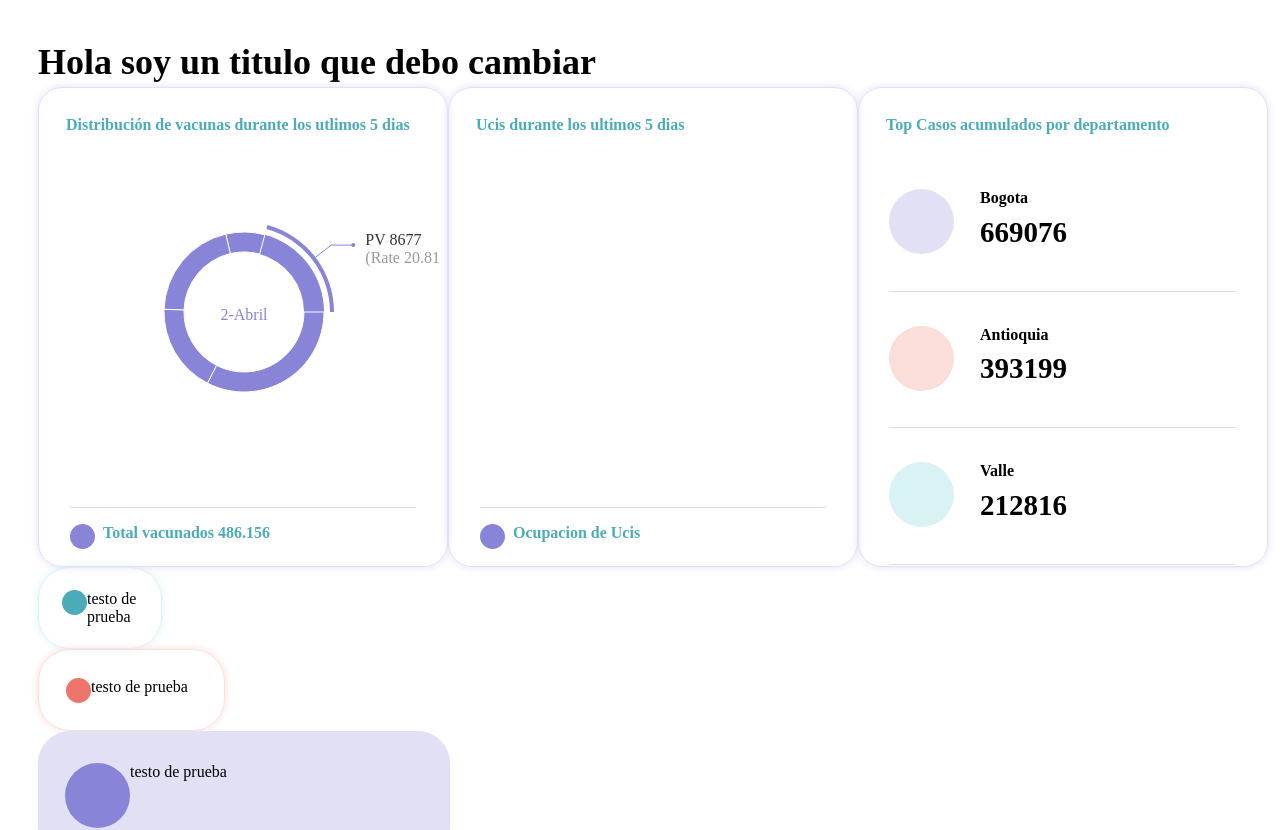
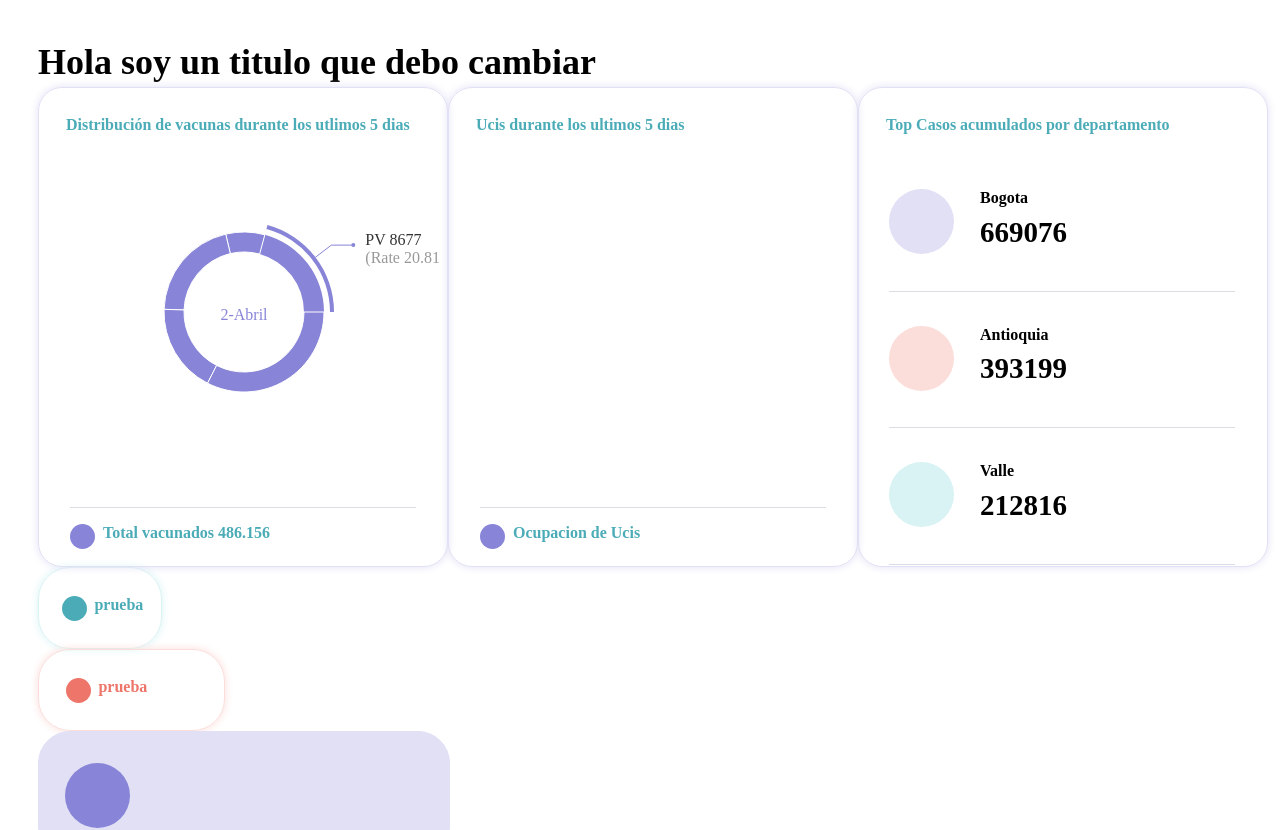
Before and after one commit to NicolasDevel/vaccine-dashboard, a React (Create React App) app: page / in a window 1280 px wide. Shown: the top 830 px of the page. Built offline with nearby package versions, Linux system fonts and the light colour scheme; no server answers; a web font is replaced by a local one.

Commit message:
two cards

```diff
--- a/src/components/card-rectangle/CardRectangle.tsx
+++ b/src/components/card-rectangle/CardRectangle.tsx
@@ -9,7 +9,6 @@ export const CardRectangle:React.FC<ISquareCard> = ({children,backgroundColor='w
                 <Circle size={sizeCircle} color={colorCircle}/>
             </section>
             <section className='body-container'>
-                testo de prueba
                 {children}
             </section>
         </div>
--- /dev/null
+++ b/src/components/card-xs/CardSmall.tsx
@@ -0,0 +1,14 @@
+import { ICardXs } from "./Interface";
+import {CardRectangle} from '../card-rectangle/CardRectangle';
+import { Subtitle } from '../titles/Titles';
+
+import './CardXs.scss';
+
+
+export  const CardSmall:React.FC<ICardXs> = ({cardSquare, text}) =>{
+    return <div className={'card-xs'}>
+        <CardRectangle {...cardSquare}>
+            <Subtitle text={text} color={cardSquare.colorCircle}/>
+        </CardRectangle>
+    </div>
+}
--- /dev/null
+++ b/src/components/card-xs/CardXs.scss
@@ -0,0 +1,5 @@
+.card-xs{
+  .body-container{
+    margin-left: 10%;
+  }
+}
--- /dev/null
+++ b/src/components/card-xs/Interface.ts
@@ -0,0 +1,6 @@
+import { ISquareCard } from "../card-rectangle/Interface";
+
+export interface ICardXs {
+    cardSquare  :  ISquareCard,
+    text      :   string;
+}
--- a/src/components/titles/Interface.ts
+++ b/src/components/titles/Interface.ts
@@ -1,7 +1,7 @@
 import {color} from "../../models/type";
 
 export interface ITitles {
-    color?      :   color;
+    color?      :   color | string;
     text        :   string;
     styles?     :   string;
     stylesText? :   string;
--- a/src/pages/home/Home.tsx
+++ b/src/pages/home/Home.tsx
@@ -4,6 +4,7 @@ import { CardPiewGraphic } from "../../components/card-piew-graphic/CardPiewGrap
 import "./home.scss";
 import store, {Props} from './store';
 import {CardRectangle} from "../../components/card-rectangle/CardRectangle";
+import { CardSmall } from '../../components/card-xs/CardSmall';
 
 class Home extends React.Component<Props> {
   data = [
@@ -68,8 +69,10 @@ class Home extends React.Component<Props> {
             />
           </div>
         </div>
-        <CardRectangle borderColor={'blue'} size={'xs'} colorCircle={'blue'} sizeCircle={'sm'}/>
-        <CardRectangle borderColor={'red'} size={'s'} colorCircle={'red'} sizeCircle={'sm'}/>
+        <CardSmall cardSquare={{borderColor: 'blue', size: 'xs', colorCircle:'blue', sizeCircle:'sm'}} text={'prueba'}/>
+        <CardSmall cardSquare={{borderColor: 'red', size: 's', colorCircle:'red', sizeCircle:'sm'}} text={'prueba'}/>
+
+
         <CardRectangle borderColor={'violet'} size={'l'} backgroundColor={'violet'} colorCircle={'violet'} sizeCircle={'bg'}/>
         <CardRectangle borderColor={'violet'} size={'xl'} colorCircle={'violet'} sizeCircle={'xl'}/>
       </div>
```
Also changed, not shown: src/components/card-rectangle-medium/CardRectangleMedium.scss (added), src/components/card-rectangle-medium/CardRectangleMedium.tsx (added), src/components/card-rectangle-medium/Interface.ts (added).
